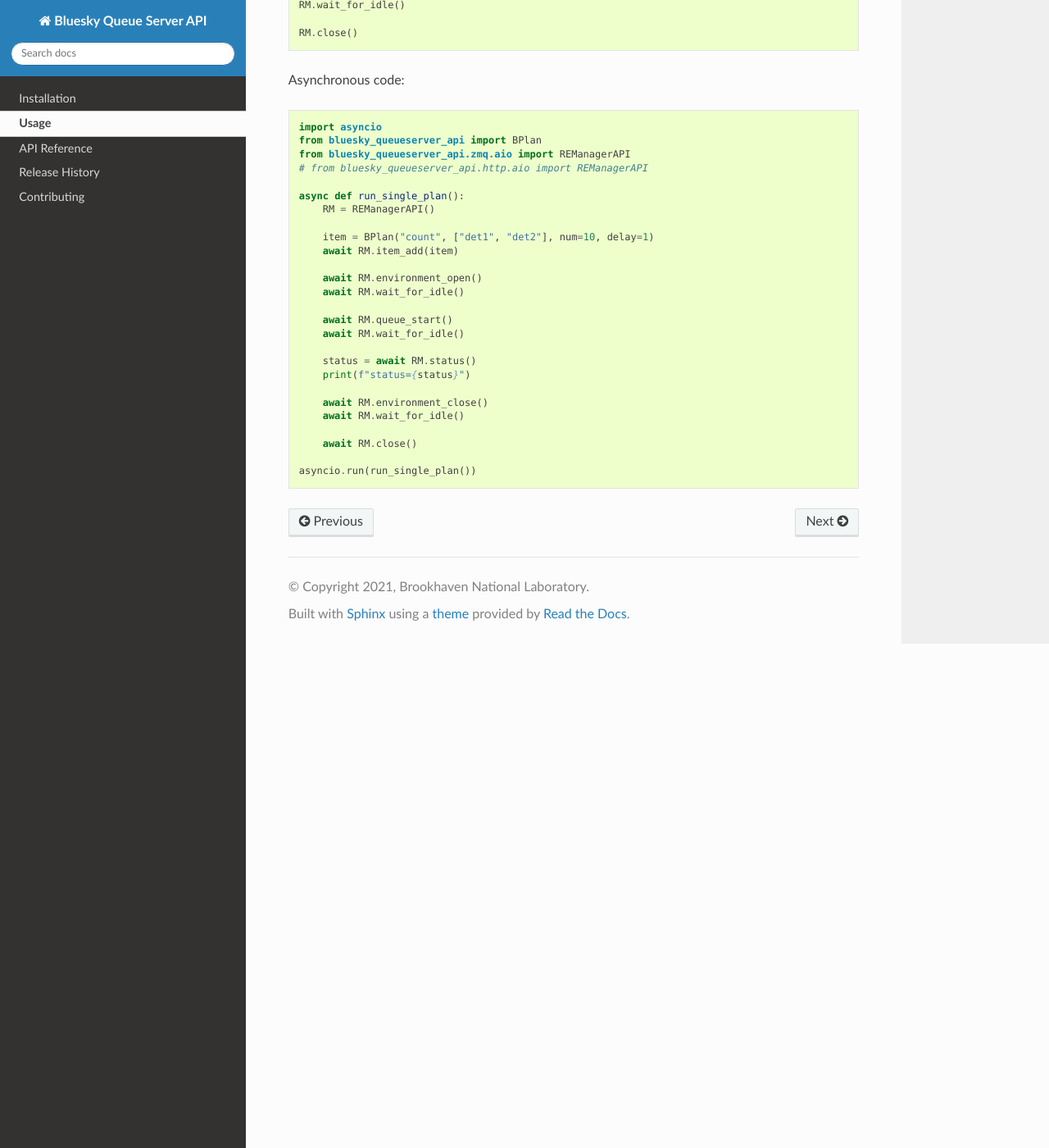
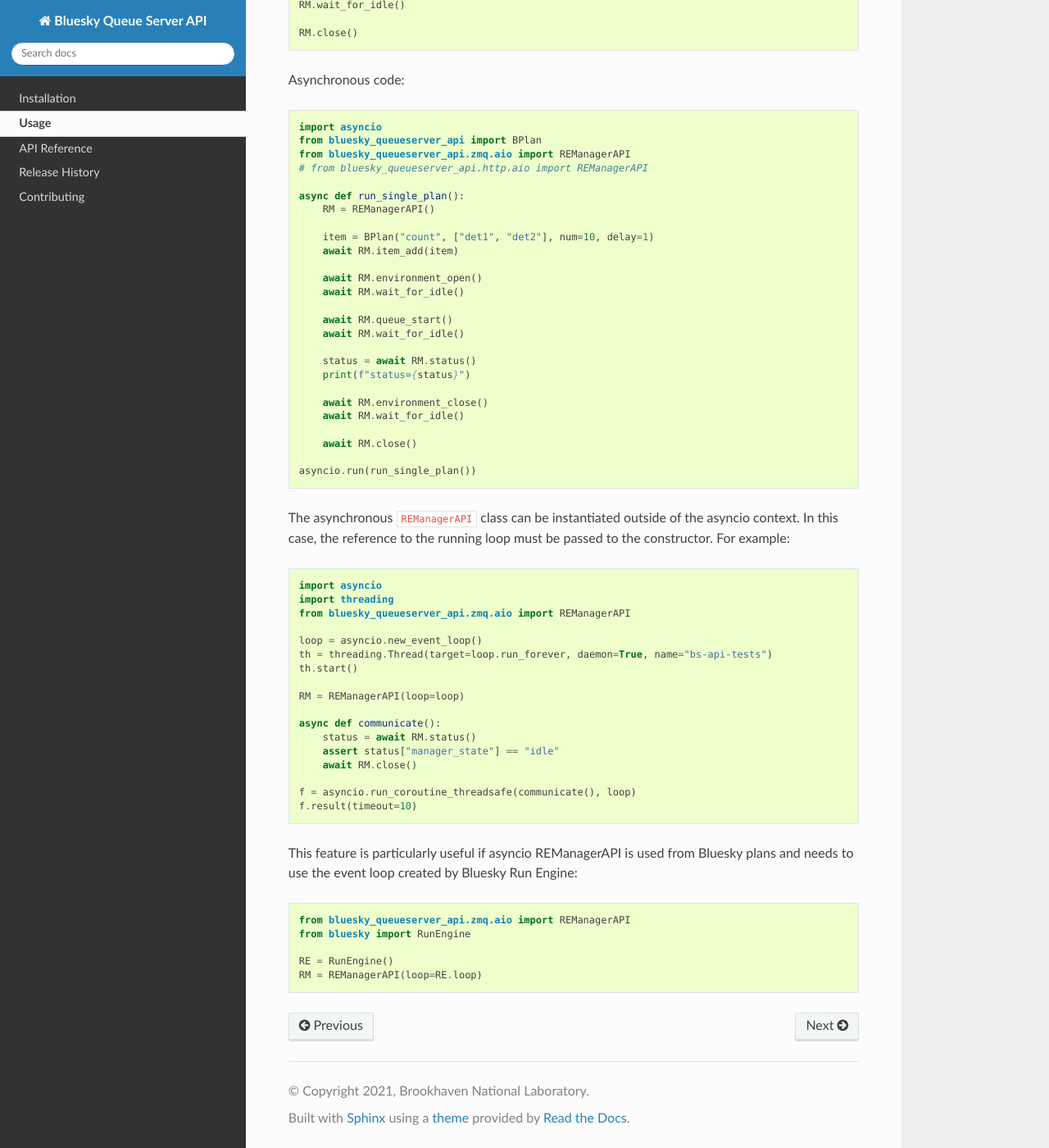
Before and after one commit to bluesky/bluesky-queueserver-api, a Sphinx documentation site: the page built from docs/source/usage.rst, in a window 1280 px wide and 1400 px high, scrolled down 1342 px. Shown: the whole window at 82% size. Built offline with Sphinx 7.4.7 and the Read the Docs theme 3.1.0, drawn with Linux system fonts in a browser that asks for light colours.

Commit message:
DOC: docs on instatiating the objects outside the asyncio context

```diff
--- a/docs/source/usage.rst
+++ b/docs/source/usage.rst
@@ -95,3 +95,37 @@ Asynchronous code:
         await RM.close()
 
     asyncio.run(run_single_plan())
+
+The asynchronous ``REManagerAPI`` class can be instantiated outside of the asyncio context. In this case,
+the reference to the running loop must be passed to the constructor. For example:
+
+.. code-block:: python
+
+    import asyncio
+    import threading
+    from bluesky_queueserver_api.zmq.aio import REManagerAPI
+
+    loop = asyncio.new_event_loop()
+    th = threading.Thread(target=loop.run_forever, daemon=True, name="bs-api-tests")
+    th.start()
+
+    RM = REManagerAPI(loop=loop)
+
+    async def communicate():
+        status = await RM.status()
+        assert status["manager_state"] == "idle"
+        await RM.close()
+
+    f = asyncio.run_coroutine_threadsafe(communicate(), loop)
+    f.result(timeout=10)
+
+This feature is particularly useful if asyncio REManagerAPI is used from Bluesky plans and
+needs to use the event loop created by Bluesky Run Engine:
+
+.. code-block:: python
+
+    from bluesky_queueserver_api.zmq.aio import REManagerAPI
+    from bluesky import RunEngine
+
+    RE = RunEngine()
+    RM = REManagerAPI(loop=RE.loop)
```
Also changed, not shown: 1 other file.
